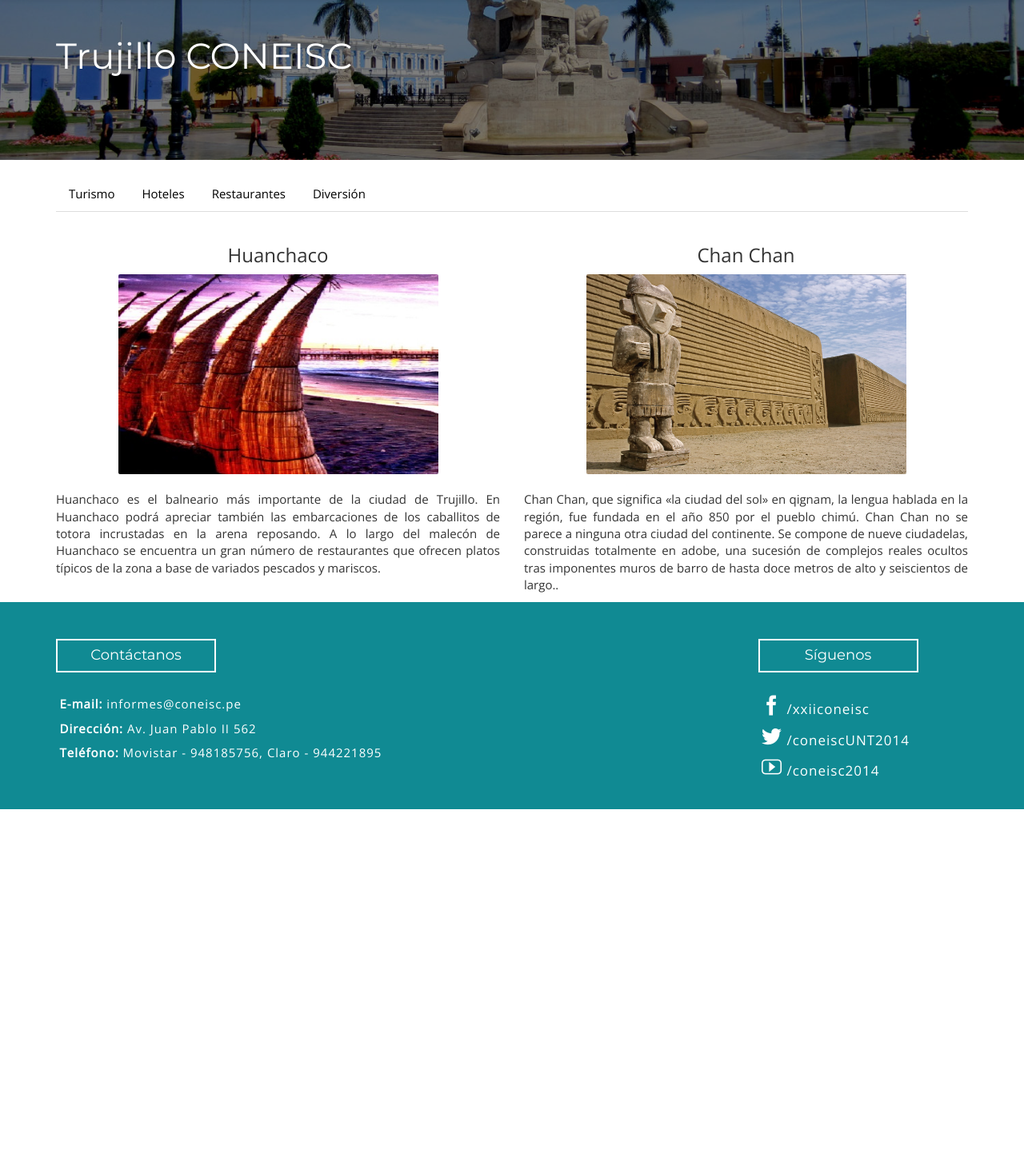
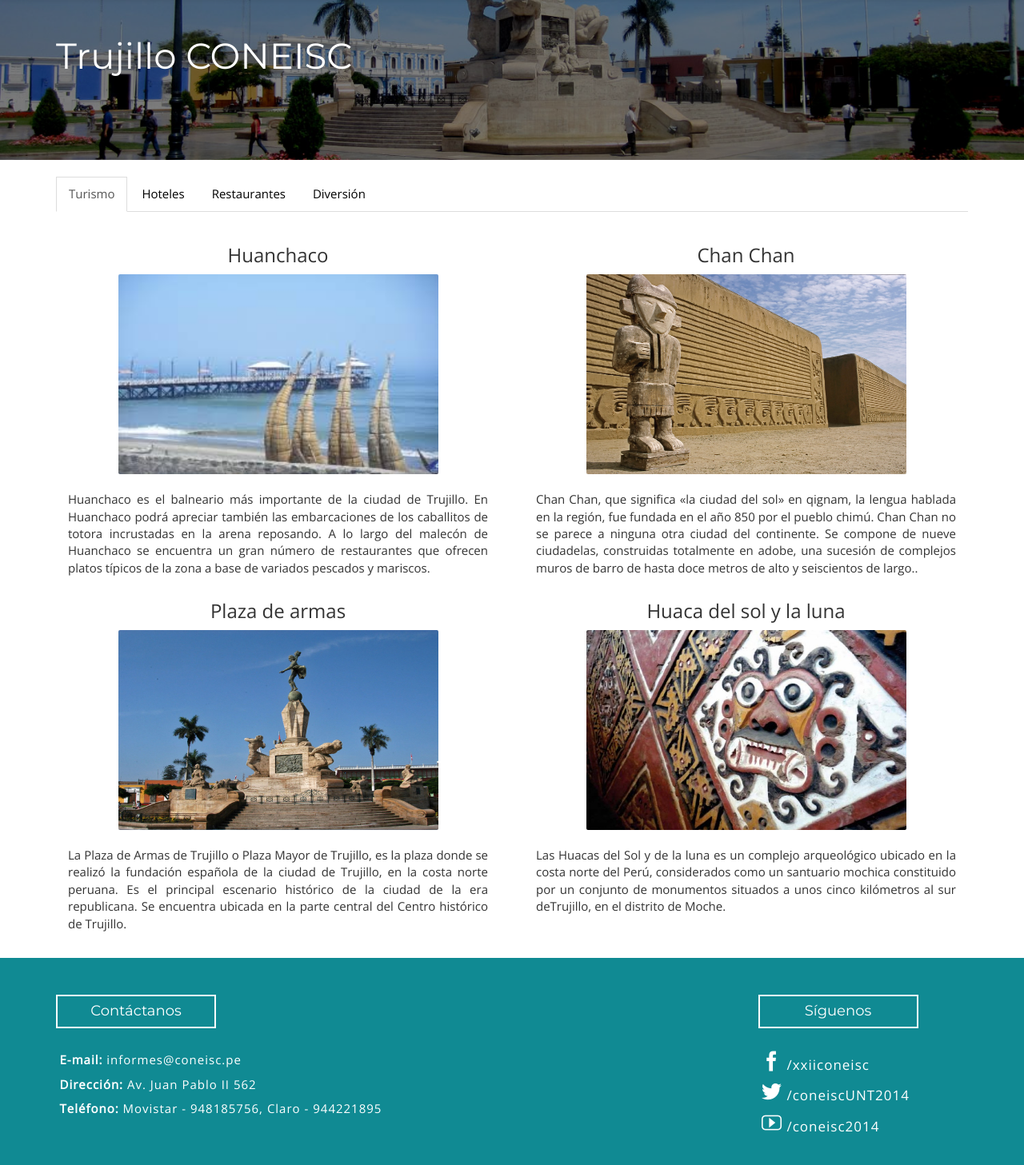
Before and after one commit to jhonazsh/coneisc, a PHP site: page /trujillo.html in a window 1280 px wide. Shown: the part 50-1507 px from the top of the page at 80% size. Before the commit the page ends 1062 px from the top, so only its background shows below. Run offline with PHP 8.4, Linux system fonts and the light colour scheme; some libraries are stand-ins or nearby versions.

Commit message:
trujillo 2

```diff
--- a/css/webplatform.css
+++ b/css/webplatform.css
@@ -536,31 +536,33 @@ body
 }
 
 @media screen and (min-width: 0px) and (max-width: 480px){
-	.img-centrar-trujillo img{
-		width: 50%;
+	.img-centrar-trujillo{
+		width: 280px;
+		height: 170px;
 	}
 
 }
 
 @media screen and (min-width: 480px) and (max-width: 768px){
-	.img-centrar-trujillo img{
-		width: 80%;
+	.img-centrar-trujillo{
+		width: 300px;
+		height: 200px;
 	}
 
 }
 
 @media screen and (min-width: 768px) and (max-width: 1024px){
-	.img-centrar-trujillo img{
-		width: 100%;
-	}
-
-}
-@media screen and (min-width: 1024px){
-	.img-centrar-trujillo img{
-		width: 100%;
+	.img-centrar-trujillo{
+		width: 300px;
+		height: 200px;
 	}
 
 }
 
 
+.text-trujillo{
+	margin-left: 1em;
+	margin-right: 1em;
+}
+
 /******* TRUJILLO **************************************/
--- a/trujillo.html
+++ b/trujillo.html
@@ -62,14 +62,16 @@
         <br>
         <div class="container">
                 <ul class="nav nav-tabs trujillo-tabs" role="tablist">
-                  <li><a href="#home" role="tab" data-toggle="tab">Turismo</a></li>
+                  <li class="active"><a href="#home" role="tab" data-toggle="tab">Turismo</a></li>
                   <li><a href="#profile" role="tab" data-toggle="tab">Hoteles</a></li>
                   <li><a href="#messages" role="tab" data-toggle="tab">Restaurantes</a></li>
                   <li><a href="#settings" role="tab" data-toggle="tab">Diversión</a></li>
                 </ul>
                 <br>
                 <div class="tab-content">
+
                   <div class="tab-pane active" id="home">
+
                         <div class="caja-trujillo">
                             <div class="row">
                                  <div class="col-xs-12 col-sm-6 col-md-6">
@@ -79,10 +81,13 @@
                                     </div>
 
                                      <br>
-                                 <p align="justify">
+                                     <div class="text-trujillo">
+                                         <p class="text-justify">
                                          Huanchaco es el balneario más importante de la ciudad de Trujillo. En Huanchaco podrá apreciar también las embarcaciones de los caballitos de totora incrustadas en la arena reposando. A lo largo del malecón de Huanchaco se encuentra un gran número de restaurantes que ofrecen platos típicos de la zona a base de variados pescados y mariscos.
                                          </p>
                                      </div>
+                                 </div>
+
                                  <div class="col-xs-12 col-sm-6 col-md-6">
                                      <h3 class="text-center">Chan Chan</h3>
                                     <div class="img-centrar-trujillo">
@@ -90,8 +95,39 @@
                                     </div>
 
                                      <br>
-                                 <p align="justify">
-                                     Chan Chan, que significa «la ciudad del sol» en qignam, la lengua hablada en la región, fue fundada en el año 850 por el pueblo chimú. Chan Chan no se parece a ninguna otra ciudad del continente. Se compone de nueve ciudadelas, construidas totalmente en adobe, una sucesión de complejos reales ocultos tras imponentes muros de barro de hasta doce metros de alto y seiscientos de largo..
+                                     <div class="text-trujillo">
+                                         <p class="text-justify">
+                                         Chan Chan, que significa «la ciudad del sol» en qignam, la lengua hablada en la región, fue fundada en el año 850 por el pueblo chimú. Chan Chan no se parece a ninguna otra ciudad del continente. Se compone de nueve ciudadelas, construidas totalmente en adobe, una sucesión de complejos muros de barro de hasta doce metros de alto y seiscientos de largo..
+                                     </p>
+                                     </div>
+                                 </div>
+                         </div>
+
+                        <div class="row">
+                                 <div class="col-xs-12 col-sm-6 col-md-6">
+                                    <h3 class="text-center">Plaza de armas</h3>
+                                    <div class="img-centrar-trujillo">
+                                        <img src="img/trujillo/plazadearmas.jpg" class="img-trujillo" alt="">
+                                    </div>
+
+                                     <br>
+                                     <div class="text-trujillo">
+                                         <p class="text-justify">
+                                         La Plaza de Armas de Trujillo o Plaza Mayor de Trujillo, es la plaza donde se realizó la fundación española de la ciudad de Trujillo, en la costa norte peruana. Es el principal escenario histórico de la ciudad de la era republicana. Se encuentra ubicada en la parte central del Centro histórico de Trujillo.
+                                         </p>
+                                     </div>
+                                 </div>
+
+                                 <div class="col-xs-12 col-sm-6 col-md-6">
+                                     <h3 class="text-center">Huaca del sol y la luna</h3>
+                                    <div class="img-centrar-trujillo">
+                                        <img src="img/trujillo/huaca.jpg" class="img-trujillo" alt="">
+                                    </div>
+
+                                     <br>
+                                     <div class="text-trujillo">
+                                        <p class="text-justify">
+                                            Las Huacas del Sol y de la luna es un complejo arqueológico ubicado en la costa norte del Perú, considerados como un santuario mochica constituido por un conjunto de monumentos situados a unos cinco kilómetros al sur deTrujillo, en el distrito de Moche.
                                         </p>
                                      </div>
                                  </div>
@@ -99,9 +135,95 @@
 
 
                         </div>
+                        <br>
+                  </div>
 
                   <div class="tab-pane" id="profile">
-                      Lorem ipsum dolor sit amet, consectetur adipisicing elit. Incidunt laudantium atque minima est beatae aperiam perspiciatis, architecto quas cum, dolorum fuga porro ullam nihil sed quo molestias assumenda nostrum labore.
+                      <div class="caja-trujillo">
+                            <div class="row">
+                                 <div class="col-xs-12 col-sm-6 col-md-6">
+                                    <h3 class="text-center">Hotel Plaza Grau</h3>
+                                    <div class="img-centrar-trujillo">
+                                        <img src="img/trujillo/hotelgrau.jpg" class="img-trujillo" alt="">
+                                    </div>
+
+                                     <br>
+                                     <div class="text-trujillo">
+                                         <p class="text-justify">
+                                         Dirección: Jr Grau nro. 722 Centro Histórico
+                                        Servicios: WiFi, Tv Cable, Lavandería, Bar, Restaurante
+                                        Telefonos:
+                                        Tlf: 51 (044)208 313
+                                        Rpc: 965382353
+                                        Rpm: 965907037
+                                        Página web: http://hotelplazagrau.pe
+                                        </p>
+                                     </div>
+                                 </div>
+
+                                 <div class="col-xs-12 col-sm-6 col-md-6">
+                                     <h3 class="text-center">Hotel Chimú</h3>
+                                    <div class="img-centrar-trujillo">
+                                        <img src="img/trujillo/hotelchimu.jpg" class="img-trujillo" alt="">
+                                    </div>
+
+                                     <br>
+                                     <div class="text-trujillo">
+                                        <p class="text-justify">
+                                            Dirección: Av. Coronado Oquillas
+                                            Servicios: Tv cable, agua caliente, WiFi
+                                            Tarifas:
+                                            Simple s/80
+                                            Doble s/130
+                                            Triple s/150
+                                        </p>
+                                     </div>
+                                 </div>
+                         </div>
+
+                        <div class="row">
+                                 <div class="col-xs-12 col-sm-6 col-md-6">
+                                    <h3 class="text-center">Hotel San Andrés</h3>
+                                    <div class="img-centrar-trujillo">
+                                        <img src="img/trujillo/hotelsanandres.jpg" class="img-trujillo" alt="">
+                                    </div>
+
+                                     <br>
+                                     <div class="text-trujillo">
+                                         <p class="text-justify">
+                                            Direccion: Av. Juan Pablo II 157
+                                            Servicios: Tv Cable, WiFi, piscina
+                                            Precios:
+                                            Simple s/125
+                                            doble s/165
+                                            triple s/185
+                                         </p>
+                                     </div>
+                                 </div>
+
+                                 <div class="col-xs-12 col-sm-6 col-md-6">
+                                     <h3 class="text-center">Hostal el Frayle</h3>
+                                    <div class="img-centrar-trujillo">
+                                        <img src="img/trujillo/hotelfrayle.jpg" class="img-trujillo" alt="">
+                                    </div>
+
+                                     <br>
+                                     <div class="text-trujillo">
+                                        <p class="text-justify">
+                                            Dirección: Av. Recreo
+                                            Servicios: Teléfono, Tv Cable, Lavandería
+                                            Tarifas:
+                                            Simple s/80
+                                            Doble s/120
+                                            Triple s/160
+                                        </p>
+                                     </div>
+                                 </div>
+                         </div>
+
+
+                        </div>
+                        <br>
                   </div>
                   <div class="tab-pane" id="messages">
                       Lorem ipsum dolor sit amet, consectetur adipisicing elit. Nesciunt eius, laudantium veritatis dolorum dolores repellat sapiente nemo nam ut mollitia reiciendis, at quibusdam, blanditiis animi eveniet nobis voluptatem cum placeat.
```
Also changed, not shown: img/trujillo/hotelchimu.jpg (added), img/trujillo/hotelfrayle.jpg (added), img/trujillo/hotelgrau.jpg (added), img/trujillo/hotelsanandres.jpg (added), img/trujillo/huanchaco.jpg. Lines whose indentation alone changed are shown as unchanged.
